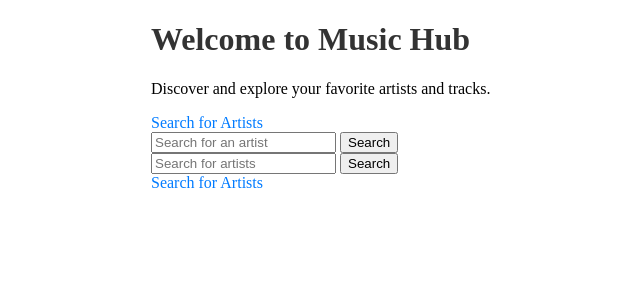
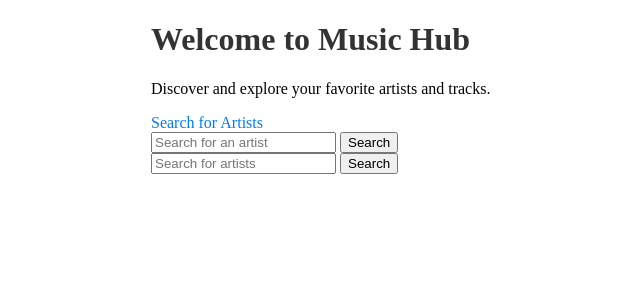
Before and after one commit to Nizogcwala/Music-Hub---Social-Media-Platform, a Flask app: page / in a window 1280 px wide. Shown: the top 300 px of the page, without its empty margins (89-729 px from the left). Run offline with Flask 3, Linux system fonts and the light colour scheme.

Commit message:
Modified index.html

```diff
--- a/MusicHubApp/templates/index.html
+++ b/MusicHubApp/templates/index.html
@@ -20,7 +20,6 @@
                 <input type="text" name="query" placeholder="Search for artists">
                 <button type="submit">Search</button>
             </form>
-            <a href="{{ url_for('artist_search') }}">Search for Artists</a>
             <script src="{{ url_for('static', filename='js/script.js') }}"></script>
         </div>
     </div>
```
